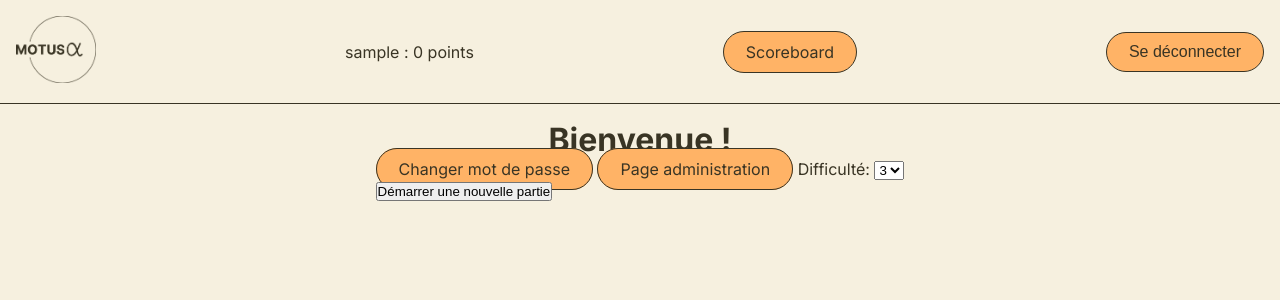
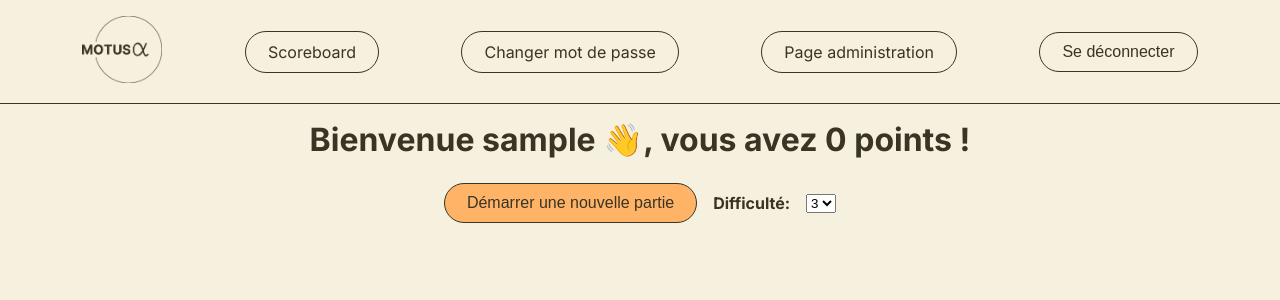
Before and after one commit to KDerec/Motus, a Django app: page / in a window 1280 px wide. Shown: the top 300 px of the page. Run offline with Django 5.2, Linux system fonts and the light colour scheme; the visitor is signed in with stand-in values (Sample User, id 1).

Commit message:
💄 Add, deplace buttons, add second buttons

```diff
--- a/static/css/styles.css
+++ b/static/css/styles.css
@@ -30,15 +30,22 @@ main {
     display: flex;
     flex-direction: column;
     align-items: center;
+    gap: 1rem;
 }
 
 #header {
     display: flex;
     align-items: center;
-    justify-content: space-between;
+    justify-content: space-evenly;
     border-bottom: solid;
     border-width: 1px;
     padding: 1rem;
+    gap: 1rem;
+}
+
+#start-game {
+    display: flex;
+    align-items: center;
     gap: 1rem;
 }
 
@@ -58,6 +65,22 @@ main {
     background-color: var(--color2);
 }
 
+.second-buttons {
+    font-size: 1rem;
+    color: var(--color4);
+    background-color: transparent;
+    border-style: solid;
+    border-width: 1px 1px 1px 1px;
+    border-color: var(--color4);
+    padding: 0.625rem 1.375rem;
+    border-radius: 2.5rem;
+    margin: 0.5rem 0rem;
+}
+
+.second-buttons:hover {
+    background-color: var(--color2);
+}
+
 #grid-container {
     color: white;
 }
@@ -70,6 +93,6 @@ main {
     background-color: orange;
 }
 
-.blue{
+.blue {
     background-color: blue;
 }
--- a/templates/base.html
+++ b/templates/base.html
@@ -21,11 +21,14 @@
             <img src="{% static 'images/logo.png' %}" alt="logo" width="80">
         </a>
         {% if user.is_authenticated %}
-        <p>{{ user }} : {{ user.ranking }} points</p>
-        <a href="/scoreboard" class="buttons">Scoreboard</a>
+        <a href="/scoreboard" class="second-buttons">Scoreboard</a>
+        <a href="{% url 'password_change' %}" class="second-buttons">Changer mot de passe</a>
+        {% if user.is_superuser %}
+        <a href="{% url 'admin:index' %}" class="second-buttons">Page administration</a>
+        {% endif %}
         <form method="post" action="{% url 'logout' %}">
             {% csrf_token %}
-            <input type="submit" class="buttons" value="Se déconnecter">
+            <input type="submit" class="second-buttons" value="Se déconnecter">
         </form>
         {% endif %}
     </header>
--- a/templates/game.html
+++ b/templates/game.html
@@ -5,7 +5,7 @@
     {% csrf_token %}
     <input onkeydown="return /[a-z]/i.test(event.key)" type="text" name="guess" id="guess-input" maxlength="{{ word_length }}" minlength="{{ word_length }}" required>
     <input type="hidden" name="word-id" id="word-id" value="{{ word.pk }}">
-    <button type="submit">Envoyer</button>
+    <button type="submit" class="buttons">Envoyer</button>
 </form>
 <table id="grid-container">
     <tr>
--- a/templates/home.html
+++ b/templates/home.html
@@ -1,13 +1,13 @@
 {% extends 'base.html' %}
 
 {% block content %}
-    <h1>Bienvenue !</h1>
-    <section>
-        <a href="{% url 'password_change' %}" class="buttons">Changer mot de passe</a>
-        {% if user.is_superuser %}
-            <a href="{% url 'admin:index' %}" class="buttons">Page administration</a>
-        {% endif %}
-        <label for="difficulty-select">Difficulté:</label>
+<h1>Bienvenue {{ user }} 👋, vous avez {{ user.ranking }} points !</h1>
+<div id="start-game">
+    <form action="{% url 'motus:start_game' %}" method="post" id="start-game-form">
+        {% csrf_token %}
+        <input type="submit" name="start" class="buttons" value="Démarrer une nouvelle partie">
+    </form>
+    <label for="difficulty-select"><b>Difficulté:</b></label>
     <select name="difficulty" id="difficulty-select" form="start-game-form">
         <option value="3">3</option>
         <option value="4">4</option>
@@ -16,9 +16,5 @@
         <option value="7">7</option>
         <option value="8">8</option>
     </select>
-        <form action="{% url 'motus:start_game' %}" method="post" id="start-game-form">
-            {% csrf_token %}
-            <input type="submit" name="start" value="Démarrer une nouvelle partie">
-        </form>
-    </section>
+</div>
 {% endblock %}
```
Lines whose indentation alone changed are shown as unchanged.
